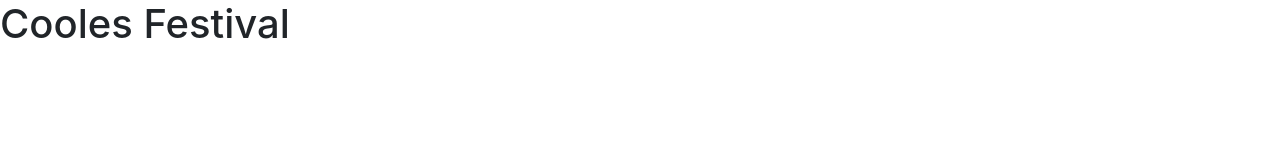
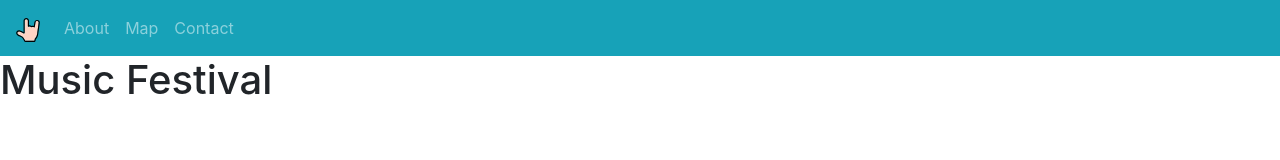
Before and after one commit to nadinho/festival, a plain HTML site: page index.html in a window 1280 px wide. Drawn offline with nearby package versions, Linux system fonts and the light colour scheme.

Commit message:
add header with nav

```diff
--- a/index.html
+++ b/index.html
@@ -16,10 +16,78 @@
       crossorigin="anonymous"
     />
 
-    <title>Cooles Festival</title>
+    <title>Music Festival</title>
   </head>
   <body>
-    <h1>Cooles Festival</h1>
+    <!--Header-->
+    <header>
+      <nav class="navbar navbar-expand-sm bg-info navbar-dark">
+        <a class="navbar-brand" href="#">
+          <svg
+            xmlns="http://www.w3.org/2000/svg"
+            viewBox="0 0 254.443 254.443"
+            height="24"
+            width="24"
+          >
+            <path
+              style="fill:#FFD4C4;"
+              d="M225.022,164.737c3.872-25.063,15.222-113.644,15.222-113.644
+               c1.557-12.252-7.796-19.078-17.05-19.078c-7.658,0-15.248,4.674-16.536,14.812l-7.605,49.004c-0.351,2.611-2.674,4.437-5.006,4.437
+               c-0.985,0-1.972-0.325-2.812-1.054c-3.65-3.161-8.579-4.546-13.33-4.546c-4.342,0-8.535,1.155-11.47,3.169
+               c-0.594,0.406-1.268,0.587-1.956,0.587c-1.389,0-2.835-0.735-3.794-1.828c-4.703-5.356-10.073-7.321-15.123-7.322
+               c-4.773,0-9.26,1.756-12.628,4.063c-0.657,0.451-1.407,0.652-2.113,0.652c-2.457,0-4.905-2.436-4.905-5.214V28.839
+               c0-11.226-8.581-16.839-17-16.839c-8.419,0-17,5.613-17,16.839V153c0,5.952-4.692,10.24-10.021,10.24
+               c-1.68,0-3.302-0.426-4.929-1.359c-11.922-6.844-25.019-12.607-38.792-18.001c-2.568-1.005-5.026-1.459-7.357-1.46
+               c-15.773-0.002-24.641,20.784-7.193,32.014c20.026,12.889,45.424,19.942,55.299,34.52c6.084,8.98,14.98,24.856,18.393,31.119
+               c0.87,1.599,2.548,2.371,4.368,2.371h89.048c2.342,0,4.367-1.414,4.859-3.705L199.644,220c0.217-1.008,0.752-1.857,1.504-2.561
+               C213.405,205.955,221.268,189.037,225.022,164.737z"
+            />
+            <path
+              d="M245.555,29.849c-5.506-6.249-13.656-9.832-22.361-9.832c-14.793,0-26.453,10.319-28.417,25.117l-6.086,39.209
+               c-3.378-1.1-7.02-1.674-10.787-1.674c-4.275,0-8.42,0.736-12.14,2.125c-7.202-6.109-14.801-7.519-20.242-7.52
+               c-2.52,0-5.607,0.309-7.607,0.903V28.839c0-8.602-3.259-16.272-9.249-21.598C123.413,2.572,116.49,0,109.137,0
+               c-7.354,0-14.487,2.572-19.74,7.241c-5.991,5.325-9.481,12.995-9.481,21.598v121.101c-10-5.738-22.252-11.256-37.519-17.233
+               c-3.873-1.517-7.727-2.285-11.654-2.286c-12.904-0.001-23.953,8.262-27.571,20.562c-1.776,6.043-1.463,12.34,0.86,18.209
+               c2.4,6.067,6.938,11.37,13.097,15.334c7.762,4.995,15.948,9.018,23.858,12.909c12.061,5.932,23.455,11.534,28.003,18.25
+               c5.927,8.749,15.115,25.222,17.789,30.13c2.975,5.46,8.687,8.63,14.905,8.63h89.048c7.943,0,14.921-5.415,16.592-13.182
+               l3.603-16.641c13.489-13.427,21.988-32.427,25.955-58.107c3.852-24.93,14.803-110.3,15.267-113.923
+               C253.242,43.97,250.9,35.915,245.555,29.849z M199.644,220.11l-4.054,18.628c-0.492,2.291-2.518,3.705-4.859,3.705h-89.048
+               c-1.82,0-3.494-0.773-4.365-2.371c-3.412-6.263-12.306-22.249-18.39-31.23c-9.874-14.576-35.267-21.574-55.292-34.464
+               c-17.448-11.23-8.568-31.987,7.205-31.985c2.33,0,4.813,0.468,7.382,1.474c13.773,5.393,26.921,11.165,38.843,18.008
+               c1.627,0.934,3.149,1.363,4.829,1.363c5.329,0,10.021-4.285,10.021-10.237V28.839c0-11.226,8.581-16.839,17-16.839
+               c8.419,0,17,5.613,17,16.839v59.938c0,2.778,2.448,5.214,4.905,5.214c0.706,0,1.435-0.201,2.093-0.652
+               c3.368-2.308,7.865-4.063,12.638-4.063c5.049,0.001,10.425,1.966,15.127,7.322c0.959,1.093,2.408,1.828,3.796,1.828
+               c0.689,0,1.364-0.181,1.957-0.587c2.935-2.014,7.129-3.169,11.47-3.169c4.751,0,9.68,1.385,13.33,4.546
+               c0.841,0.729,1.828,1.054,2.812,1.054c2.333,0,4.656-1.825,5.006-4.437l7.606-49.004c1.288-10.139,8.878-14.812,16.536-14.812
+               c9.254,0,18.607,6.826,17.05,19.078c0,0-11.35,88.58-15.222,113.644c-3.754,24.3-11.617,41.273-23.874,52.757
+               C200.396,218.198,199.861,219.103,199.644,220.11z"
+            />
+          </svg>
+        </a>
+
+        <!--Toggler-->
+
+        <button
+          class="navbar-toggler"
+          type="button"
+          data-toggle="collapse"
+          data-target="#navLinks"
+          aria-controls="navLinks"
+          aria-expanded="false"
+          aria-label="Toggle navigation"
+        >
+          <span class="navbar-toggler-icon"></span>
+        </button>
+
+        <div class="navbar-nav collapse navbar-collapse" id="navLinks">
+          <a class="nav-link" href="#about">About</a>
+          <a class="nav-link" href="#map">Map</a>
+          <a class="nav-link" href="#contact">Contact</a>
+        </div>
+      </nav>
+    </header>
+
+    <h1>Music Festival</h1>
 
     <!-- Optional JavaScript -->
     <!-- jQuery first, then Popper.js, then Bootstrap JS -->
```
